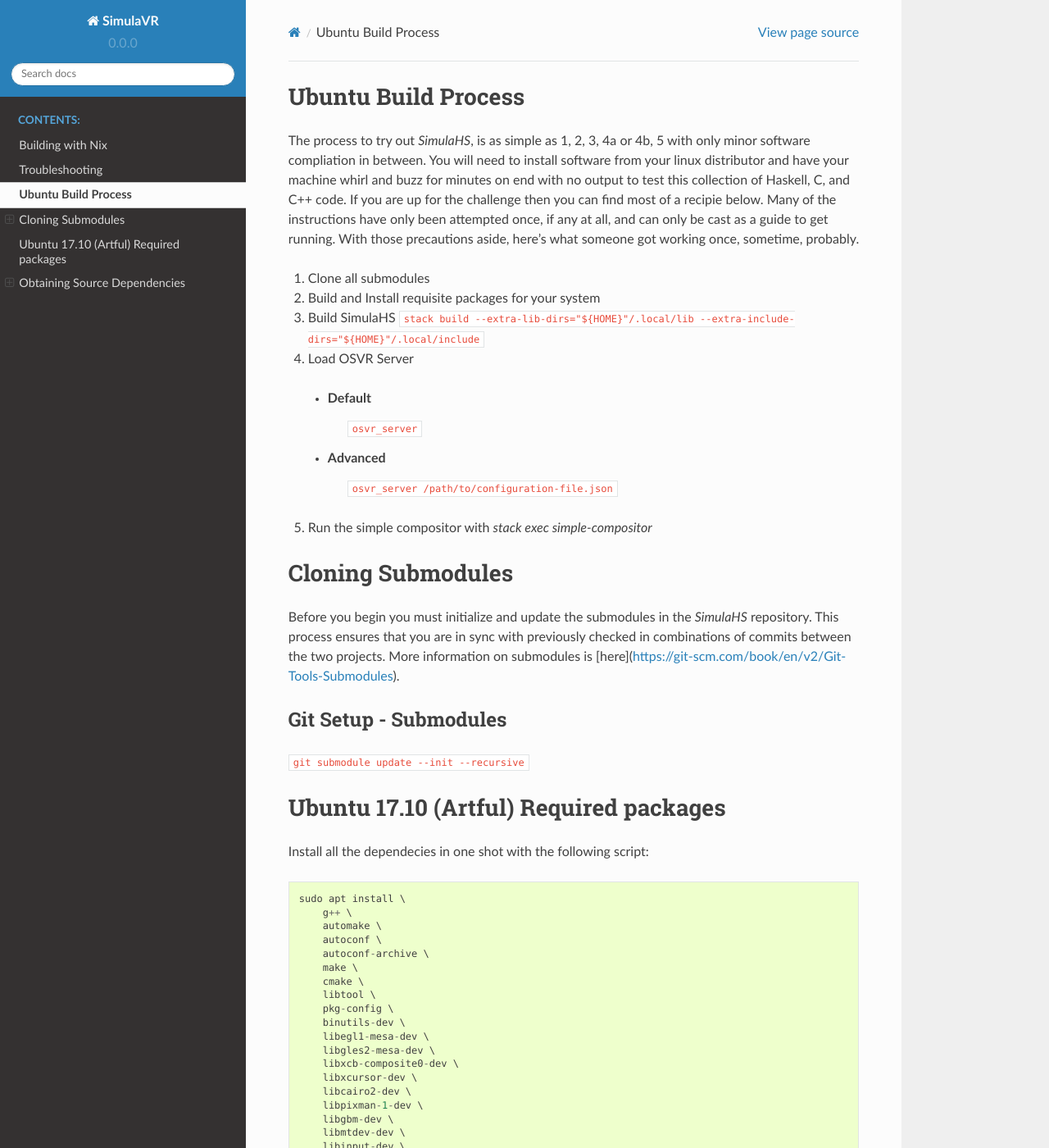
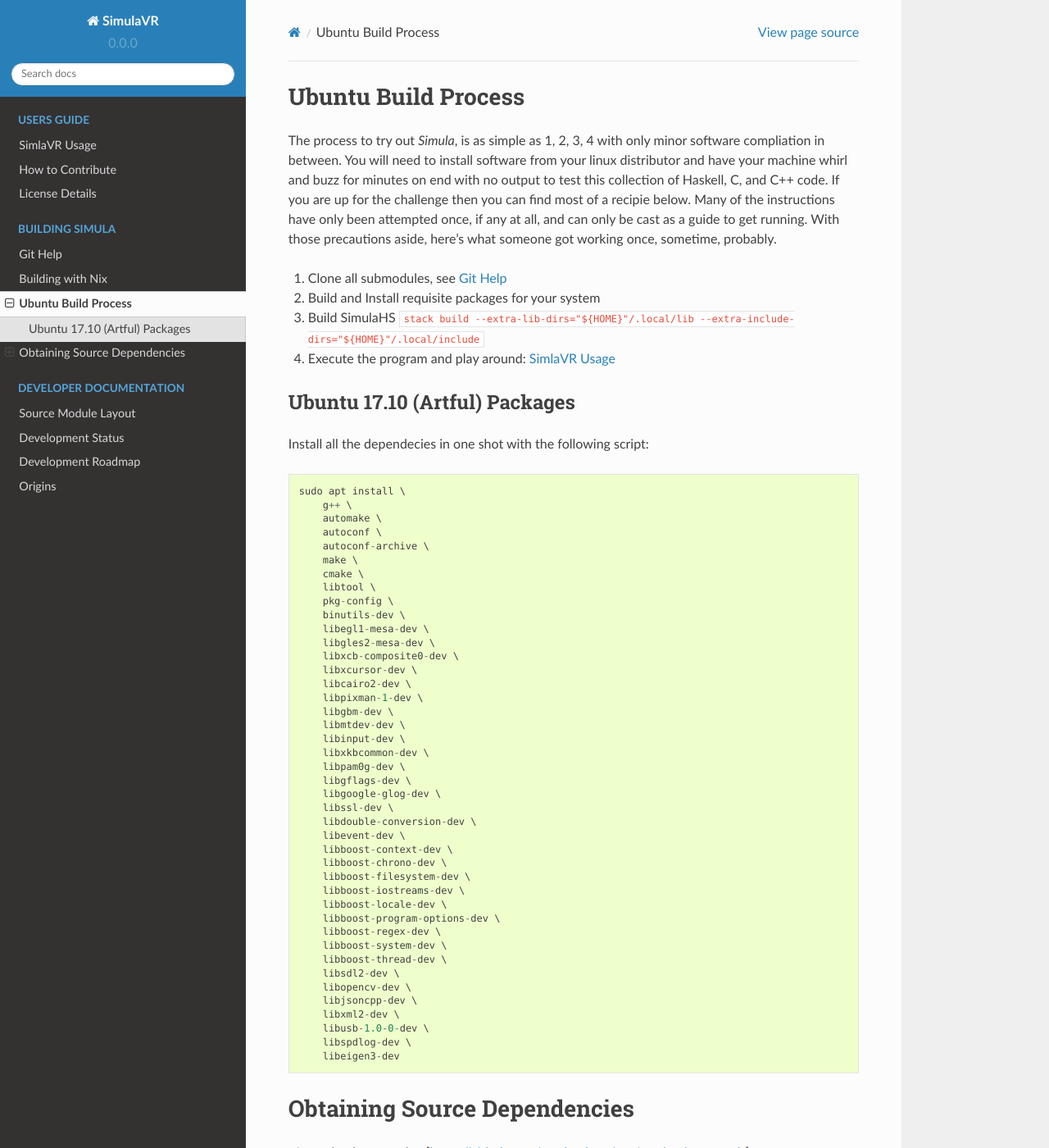
Before and after one commit to SimulaVR/Simula, a Sphinx documentation site: the page built from doc/source/Ubuntu_Build.rst, in a window 1280 px wide and 1400 px high. Shown: the whole window at 82% size. Built offline with Sphinx 7.4.7 and the Read the Docs theme 2.0.0, drawn with Linux system fonts in a browser that asks for light colours; formulas are drawn with MathJax 3; some of the changed text lies outside the part shown.

Commit message:
Migrate to conherent docs layout
  All markdown files in the top level of the project have corresponding
sections in the doc/source directory.

```diff
--- a/doc/source/Ubuntu_Build.rst
+++ b/doc/source/Ubuntu_Build.rst
@@ -1,37 +1,19 @@
 Ubuntu Build Process
 ====================
 
-The process to try out `SimulaHS`, is as simple as 1, 2, 3, 4a or 4b, 5 with only minor software compliation in between. You will need to install software from your linux distributor and have your machine whirl and buzz for minutes on end with no output to test this collection of Haskell, C, and C++ code. If you are up for the challenge then you can find most of a recipie below. Many of the instructions have only been attempted once, if any at all, and can only be cast as a guide to get running. With those precautions aside, here's what someone got working once, sometime, probably.
+The process to try out *Simula*, is as simple as 1, 2, 3, 4 with only minor software compliation in between. You will need to install software from your linux distributor and have your machine whirl and buzz for minutes on end with no output to test this collection of Haskell, C, and C++ code. If you are up for the challenge then you can find most of a recipie below. Many of the instructions have only been attempted once, if any at all, and can only be cast as a guide to get running. With those precautions aside, here's what someone got working once, sometime, probably.
 
-1. Clone all submodules
+1. Clone all submodules, see :ref:`git-help`
 
 2. Build and Install requisite packages for your system
 
 3. Build SimulaHS
    ``stack build --extra-lib-dirs="${HOME}"/.local/lib --extra-include-dirs="${HOME}"/.local/include``
 
-4. Load OSVR Server
+4. Execute the program and play around: :ref:`simulavr-usage`
 
-  * Default
-      ``osvr_server``
-
-  * Advanced
-      ``osvr_server /path/to/configuration-file.json``
-
-5. Run the simple compositor with `stack exec simple-compositor`
-
-Cloning Submodules
-==================
-
-Before you begin you must initialize and update the submodules in the `SimulaHS` repository.  This process ensures that you are in sync with previously checked in combinations of commits between the two projects. More information on submodules is [here](https://git-scm.com/book/en/v2/Git-Tools-Submodules).
-
-Git Setup - Submodules
-----------------------
-
-``git submodule update --init --recursive``
-
-Ubuntu 17.10 (Artful) Required packages
-=======================================
+Ubuntu 17.10 (Artful) Packages
+------------------------------
 
 Install all the dependecies in one shot with the following script::
 
@@ -106,7 +88,7 @@
 Dependencies for `wayland-protocols`
 ^^^^^^^^^^^^^^^^^^^^^^^^^^^^^^^^^^^^
 
-There are no special dependencies, but a pro-tip, run `configure` with a custom `PREFIX` and copy the `wayland-protocols.pc` file to `PREFIX/lib/pkgconfig` and set `PKG_CONFIG_PATH` to the same.
+There are no special dependencies, but a pro-tip, run *configure* with a custom **PREFIX** and copy the *wayland-protocols.pc* file to **PREFIX**/*lib/pkgconfig* and set **PKG_CONFIG_PATH** to the same.
 
 Example::
 
@@ -115,10 +97,10 @@
     cp wayland-protocols.pc "$HOME"/.local/lib/pkgconfig
     export PKG_CONFIG_PATH="$HOME"/.local/lib/pkgconfig
 
-Dependencies for `libweston`
+Dependencies for *libweston*
 ^^^^^^^^^^^^^^^^^^^^^^^^^^^^
 
-Make sure you have installed `wayland-protocols` before proceeding to building `libweston`.
+Make sure you have installed *wayland-protocols* before proceeding to building *libweston*.
 
 1. EGL - libegl1-mesa-dev
 2. glesv2 - libgles2-mesa-dev
@@ -132,33 +114,33 @@
 10. xkbcommon - libxkbcommon-dev
 11. pam - libpam0g-dev
 
-After installing the above packages you can configure and build `libweston`. Here is a recipie for success.::
+After installing the above packages you can configure and build *libweston*. Here is a recipie for success.::
 
     git checkout -b v2.0.0 2.0.0
     ./autogen.sh
     ./configure --prefix="$HOME"/.local --disable-setuid-install
     make && make install
 
-You will see a notice about needing to set `LD_LIBRARY_PATH` and also for setting `LD_RUN_PATH` to use these newly installed libraries. You may want to set these in your `.bashrc` file or other shell startup file. For your interactive shell you can just use the following lines:
+You will see a notice about needing to set **LD_LIBRARY_PATH** and also for setting **LD_RUN_PATH** to use these newly installed libraries. You may want to set these in your *.bashrc* file or other shell startup file. For your interactive shell you can just use the following lines:
 
     LIBDIR="$HOME"/.local/lib
     export LD_LIBRARY_PATH="$LD_LIBRARY_PATH":"$LIBDIR":"$LIBDIR"/libweston-2:"$LIBDIR"/weston
     export LD_RUN_PATH="$LD_RUN_PATH:"$LIBDIR":"$LIBDIR"/libweston-2:"$LIBDIR"/weston
 
-Dependencies for `libfunctionality`
+Dependencies for *libfunctionality*
 ^^^^^^^^^^^^^^^^^^^^^^^^^^^^^^^^^^^
 
-You will need `cmake` to build any of the projects from `OSVR`. When building `cmake` projects you should perform out-of-tree builds by creating a build directory and running `cmake` from that directory. For example you can repeat this pattern for any cmake project.::
+You will need *cmake* to build any of the projects from *OSVR*. When building *cmake* projects you should perform out-of-tree builds by creating a build directory and running *cmake* from that directory. For example you can repeat this pattern for any cmake project.::
 
     mkdir $PROJECT-build
     git clone $PROJECT_URI
     cd $PROJECT-build
     cmake ../$PROJECT
 
-To set a custom `PREFIX` for cmake projects you need to use the following incantation.
+To set a custom **PREFIX** for cmake projects you need to use the following incantation.
     ``cmake -D CMAKE_INSTALL_PREFIX="$HOME"/.local ../$PROJECT``
 
-Dependencies for `folly`
+Dependencies for *folly*
 ^^^^^^^^^^^^^^^^^^^^^^^^
 
 1. boost-context - libboost-context-dev
@@ -174,17 +156,17 @@
 11. double-conversion - libdouble-conversion-dev
 12. libevent - libevent-dev
 
-To build folly you need to run `autoreconf -ivf` from the folly subdirectory of the cloned repository.::
+To build folly you need to run ``autoreconf -ivf`` from the folly subdirectory of the cloned repository.::
 
     cd folly
     autoreconf -ivf
     ./configure --prefix="$HOME"/.local
     make && make install
 
-Dependencies for `OSVR-Core`
+Dependencies for *OSVR-Core*
 ^^^^^^^^^^^^^^^^^^^^^^^^^^^^
 
-To proceed ensure you have installed `folly`, `libfunctionality`, `libweston`, and `wayland-protocols` as described above.
+To proceed ensure you have installed *folly*, *libfunctionality*, *libweston*, and *wayland-protocols* as described above.
 
 1. sdl2 - libsdl2-dev
 2. opencv - libopencv-dev
@@ -196,7 +178,8 @@
 8. libusb - libusb-1.0-0-dev
 9. libspdlog - libspdlog-dev
 
-When fetching from github you must fetch the submodules and initialize them before attempting a build.::
-    git submodule update --init --recursive
+When fetching from github you must fetch the submodules and initialize them before attempting a build.
 
-OSVR-Core is a `cmake` project so refer to the instructions above in the `libfunctionality` section to perform an out-of-tree build.
+``git submodule update --init --recursive``
+
+OSVR-Core is a *cmake* project so refer to the instructions above in the *libfunctionality* section to perform an out-of-tree build.
--- /dev/null
+++ b/doc/source/origins.rst
@@ -0,0 +1,4 @@
+Origins
+=======
+
+Simula is a reimplementation fork of `motorcar <https://github.com/evil0sheep/motorcar/>`_. To read about motorcar, see `Toward General Purpose 3D User Interfaces: Extending Windowing Systems to Three Dimensions <https://github.com/evil0sheep/MastersThesis/blob/master/thesis.pdf?raw=true/>`_.
```
Also changed, not shown: BUILD.md (deleted, +0 -60 lines), BUILD_WITHOUT_NIX.md (deleted, +0 -244 lines), CONTRIBUTING.md (deleted, +0 -25 lines), README.md (+7 -33 lines), TODO.md (deleted, +0 -36 lines), doc/source/Nix_Build.rst (+3 -27 lines), doc/source/Rendering_Roadmap.rst (added, +18 -0 lines), doc/source/contributing.rst (added, +10 -0 lines), doc/source/developer_overview.rst (added, +83 -0 lines), doc/source/git.rst (added, +8 -0 lines), doc/source/index.rst (+45 -3 lines), doc/source/license.rst (added, +18 -0 lines), doc/source/simulavr.rst (added, +52 -0 lines).
